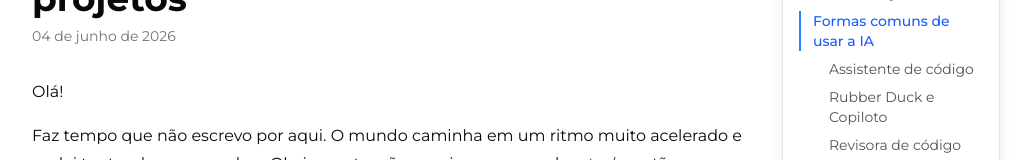
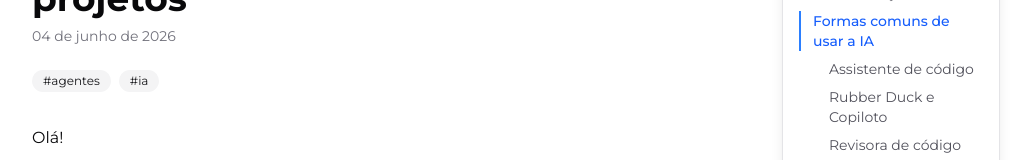
Before and after one commit to NeiltonSeguins/portfolio-site, a Next.js app: page /en/articles/a-melhor-forma-de-usar-ia-em-seus-projetos in a window 1280 px wide. Shown: the part 434-594 px from the top of the page, without its empty margins (124-1155 px from the left). Built offline with nearby package versions, Linux system fonts and the light colour scheme; no server answers.

Commit message:
feat: implement article detail page and add reusable Badge UI component

```diff
--- a/src/app/[locale]/articles/[slug]/page.tsx
+++ b/src/app/[locale]/articles/[slug]/page.tsx
@@ -6,6 +6,7 @@ import { Metadata } from "next";
 import MarkdownRenderer from "@/components/MarkdownRenderer";
 import TableOfContents from "@/components/TableOfContents";
 import SeriesBanner from "@/components/SeriesBanner";
+import { Badge } from "@/components/ui/badge";
 
 type Props = {
   params: Promise<{ slug: string }>;
@@ -97,7 +98,7 @@ const ArticlePage = async ({ params }: Props) => {
       <div className="grid grid-cols-1 lg:grid-cols-4 gap-8">
         <div className="lg:col-span-3">
           <h1 className="text-4xl font-bold mt-2">{post.title}</h1>
-          <p className="text-zinc-500 text-sm mt-2 mb-8">
+          <p className="text-zinc-500 text-sm mt-2 mb-6">
             {new Date(post.date).toLocaleDateString("pt-BR", {
               day: "2-digit",
               month: "long",
@@ -105,6 +106,20 @@ const ArticlePage = async ({ params }: Props) => {
               timeZone: "UTC",
             })}
           </p>
+
+          {post.tags && post.tags.length > 0 && (
+            <div className="flex flex-wrap gap-2 mb-8">
+              {post.tags.map((tag: any, idx: number) => {
+                const tagName = typeof tag === "string" ? tag : tag.name;
+                if (!tagName) return null;
+                return (
+                  <Badge key={idx} variant="secondary" className="font-normal text-xs">
+                    #{tagName.trim()}
+                  </Badge>
+                );
+              })}
+            </div>
+          )}
 
 
           <div className="prose prose-zinc dark:prose-invert max-w-none">
--- /dev/null
+++ b/src/components/ui/badge.tsx
@@ -0,0 +1,36 @@
+import * as React from "react"
+import { cva, type VariantProps } from "class-variance-authority"
+
+import { cn } from "@/lib/utils"
+
+const badgeVariants = cva(
+  "inline-flex items-center rounded-full border border-zinc-200 px-2.5 py-0.5 text-xs font-semibold transition-colors focus:outline-none focus:ring-2 focus:ring-zinc-950 focus:ring-offset-2 dark:border-zinc-800 dark:focus:ring-zinc-300",
+  {
+    variants: {
+      variant: {
+        default:
+          "border-transparent bg-zinc-900 text-zinc-50 hover:bg-zinc-900/80 dark:bg-zinc-50 dark:text-zinc-900 dark:hover:bg-zinc-50/80",
+        secondary:
+          "border-transparent bg-zinc-100 text-zinc-900 hover:bg-zinc-100/80 dark:bg-zinc-800 dark:text-zinc-50 dark:hover:bg-zinc-800/80",
+        destructive:
+          "border-transparent bg-red-500 text-zinc-50 hover:bg-red-500/80 dark:bg-red-900 dark:text-zinc-50 dark:hover:bg-red-900/80",
+        outline: "text-zinc-950 dark:text-zinc-50",
+      },
+    },
+    defaultVariants: {
+      variant: "default",
+    },
+  }
+)
+
+export interface BadgeProps
+  extends React.HTMLAttributes<HTMLDivElement>,
+    VariantProps<typeof badgeVariants> {}
+
+function Badge({ className, variant, ...props }: BadgeProps) {
+  return (
+    <div className={cn(badgeVariants({ variant }), className)} {...props} />
+  )
+}
+
+export { Badge, badgeVariants }
```
